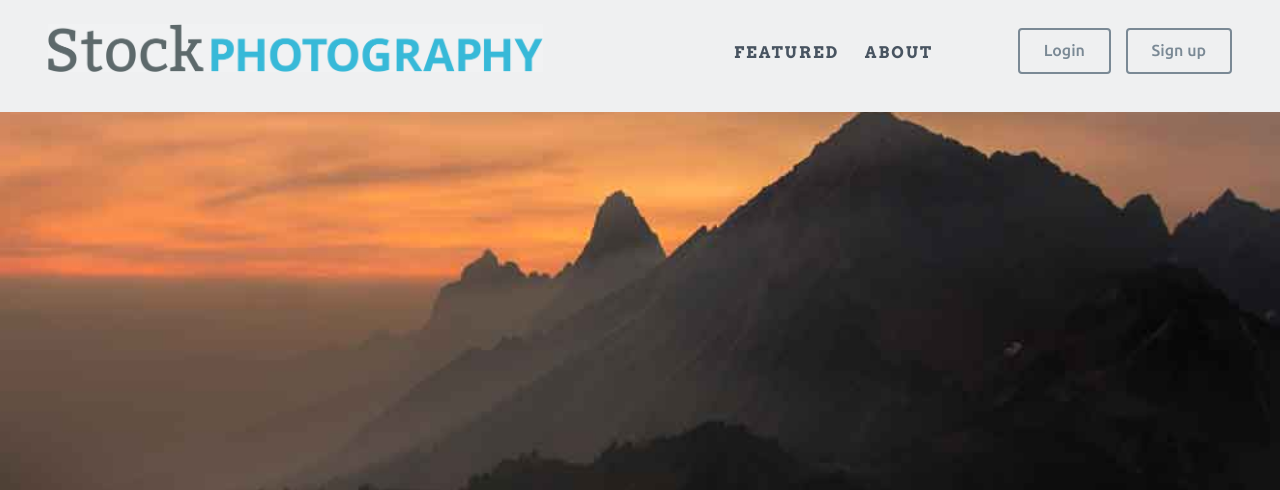
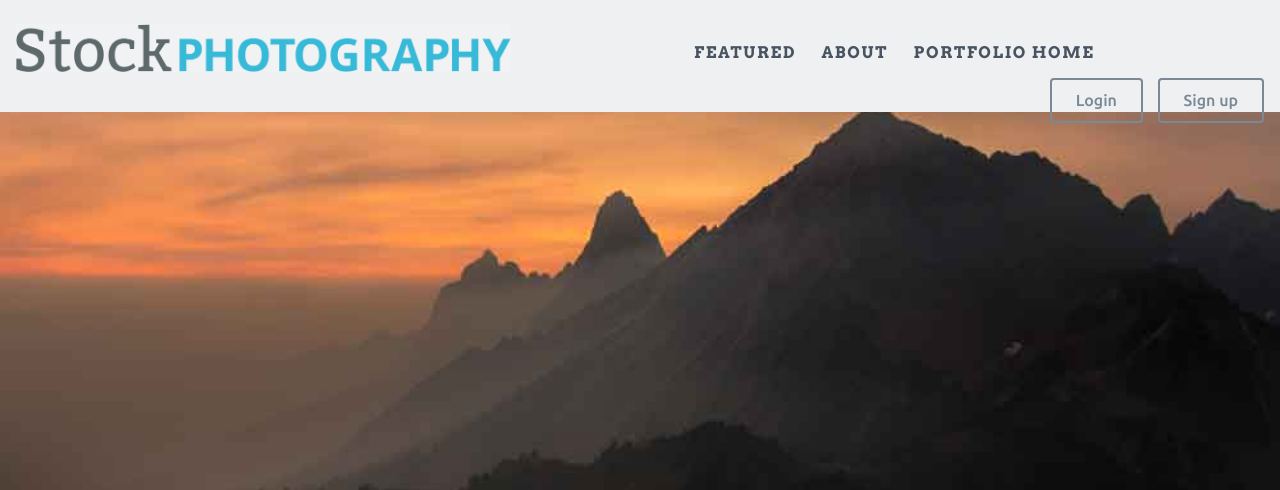
Before and after one commit to OGUNSOLA/project-11, a website: page index.html in a window 1280 px wide. Shown: the top 490 px of the page. Drawn offline with Linux system fonts and the light colour scheme.

Commit message:
adjusted spacing

```diff
--- a/css/menu.css
+++ b/css/menu.css
@@ -1,7 +1,7 @@
 .menu {
     background-color: rgb(239, 240, 241);
     font-family: "Arvo", serif;
-    padding: 1.5rem 3rem;
+    padding: 1.5rem 1rem;
     height: auto;
 }
 .menu .inline-list {
@@ -15,7 +15,7 @@
 .menu .inline-list a {
     color: rgb(72, 84, 97);
     font-weight: bold;
-    letter-spacing: 0.125rem;
+    letter-spacing: 0.1rem;
     padding-bottom: 0.5rem;
     text-transform: uppercase;
 }
@@ -32,7 +32,7 @@
     }
     .menu .inline-list {
         float: left;
-        margin: 0 0 0 1.5rem;
+        margin: 0 0 0 1rem;
     }
 }
 .menu .account {
@@ -65,7 +65,7 @@
     font-size: 2rem;
     font-weight: bold;
     line-height: 1;
-    margin: 0 0 1rem 0;
+    margin: 0 0 0.5rem 0;
     color: rgb(72, 84, 97);
     text-indent: -9999999rem;
     overflow: hidden;
--- a/index.html
+++ b/index.html
@@ -25,6 +25,7 @@
             <ul class="inline-list">
                 <li><a href="#">Featured</a></li>
                 <li><a href="#">About</a></li>
+                <li><a href="#">Portfolio Home</a></li>
             </ul>
             <ul class="inline-list account">
                 <li><a href="#">Login</a></li>
```
Also changed, not shown: css/app.css, img/.sprite.css, img/avatars/sprite.jpg.
